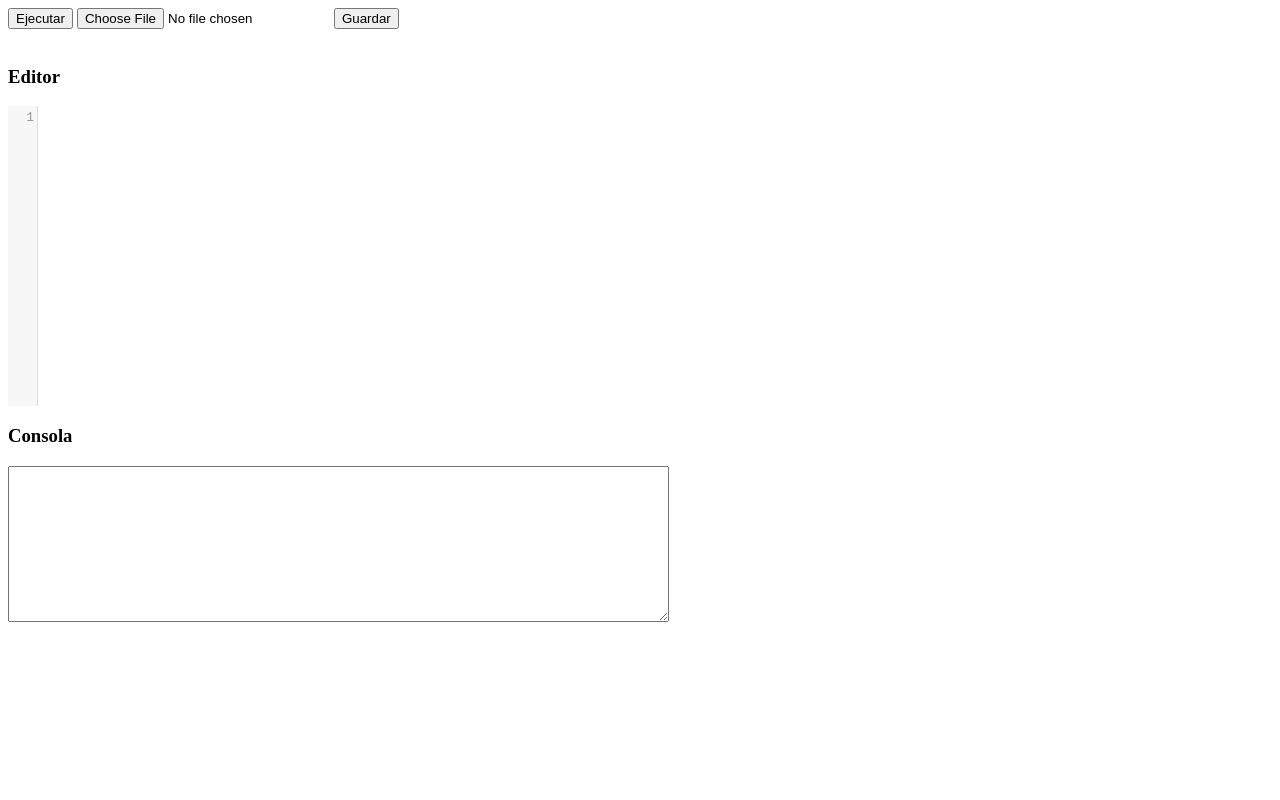
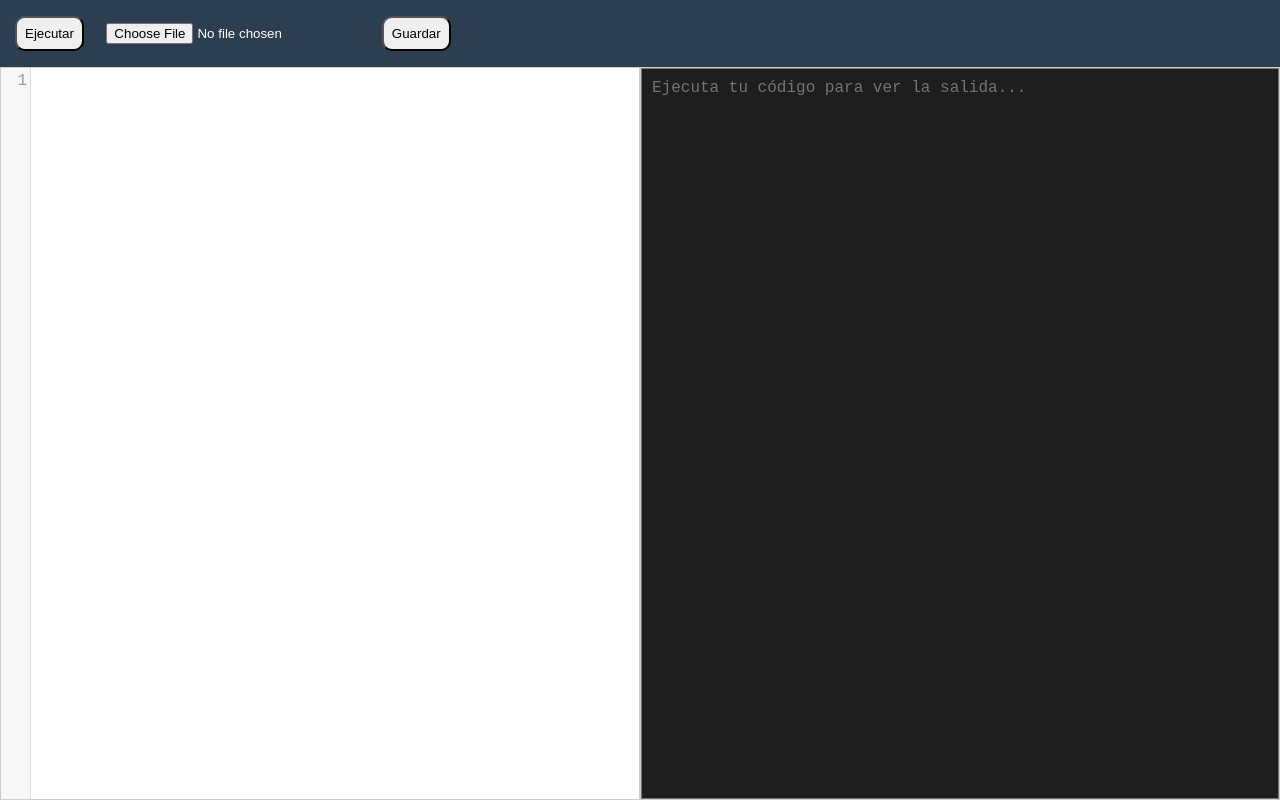
Before and after one commit to natstyles/OLC1_Proyecto2_202400111, a website: page goscript-ide/frontend/index.html in a window 1280 px wide. Drawn offline with nearby package versions, Linux system fonts and the light colour scheme.

Commit message:
[ADD] CSS (GUI)

```diff
--- a/goscript-ide/frontend/index.html
+++ b/goscript-ide/frontend/index.html
@@ -4,24 +4,27 @@
     <meta charset="UTF-8">
     <title>GoScript IDE</title>
     <link rel="stylesheet" href="https://cdnjs.cloudflare.com/ajax/libs/codemirror/5.65.13/codemirror.min.css">
+    <style>
+        body { font-family: sans-serif; display: flex; flex-direction: column; height: 100vh; margin: 0; }
+        .toolbar { padding: 15px; background: #2c3e50; color: white; }
+        .container { display: flex; flex: 1; }
+        .editor-container, .console-container { flex: 1; border: 1px solid #ccc; display: flex; flex-direction: column; }
+        .CodeMirror { flex: 1; height: auto; font-size: 16px; }
+        textarea.console { flex: 1; background: #1e1e1e; color: #00ff00; padding: 10px; resize: none; font-family: monospace; font-size: 16px; }
+        button, input { padding: 8px; margin-right: 10px; cursor: pointer; border-radius: 10px;}
+    </style>
 </head>
 <body>
-    <div>
-        <button id="btnEjecutar">Ejecutar</button>
-        <input type="file" id="btnAbrir" accept=".gst">
-        <button id="btnGuardar">Guardar</button>
+    <div class="toolbar">
+        <button id="btnEjecutar">Ejecutar</button> <input type="file" id="btnAbrir" accept=".gst"> <button id="btnGuardar">Guardar</button>
     </div>
 
-    <br>
-
-    <div>
-        <h3>Editor</h3>
-        <textarea id="editor"></textarea>
-    </div>
-
-    <div>
-        <h3>Consola</h3>
-        <textarea id="consola" rows="10" cols="80" readonly></textarea>
+    <div class="container">
+        <div class="editor-container">
+            <textarea id="editor"></textarea> </div>
+        <div class="console-container">
+            <textarea id="consola" class="console" readonly placeholder="Ejecuta tu código para ver la salida..."></textarea>
+        </div>
     </div>
 
     <script src="https://cdnjs.cloudflare.com/ajax/libs/codemirror/5.65.13/codemirror.min.js"></script>
```
